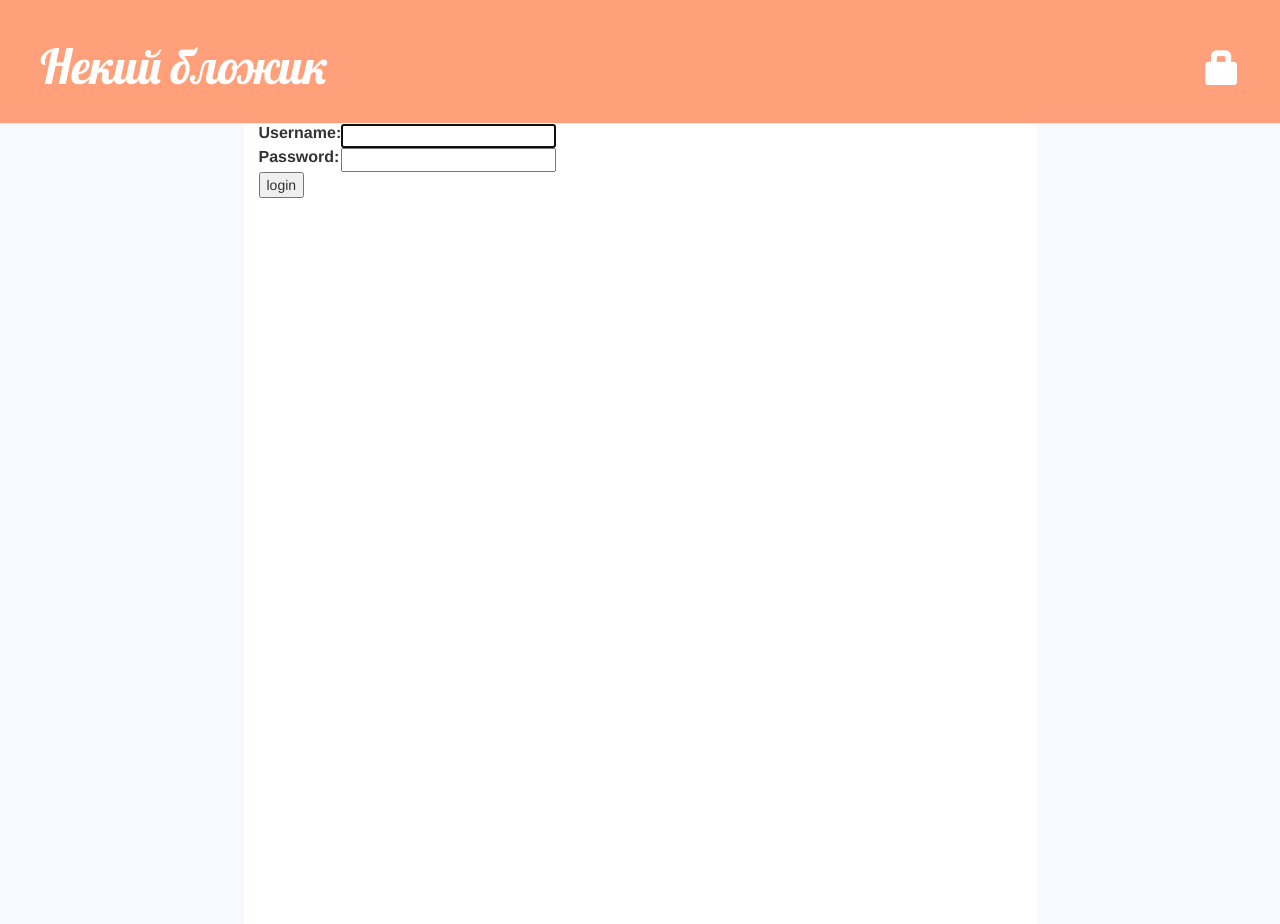
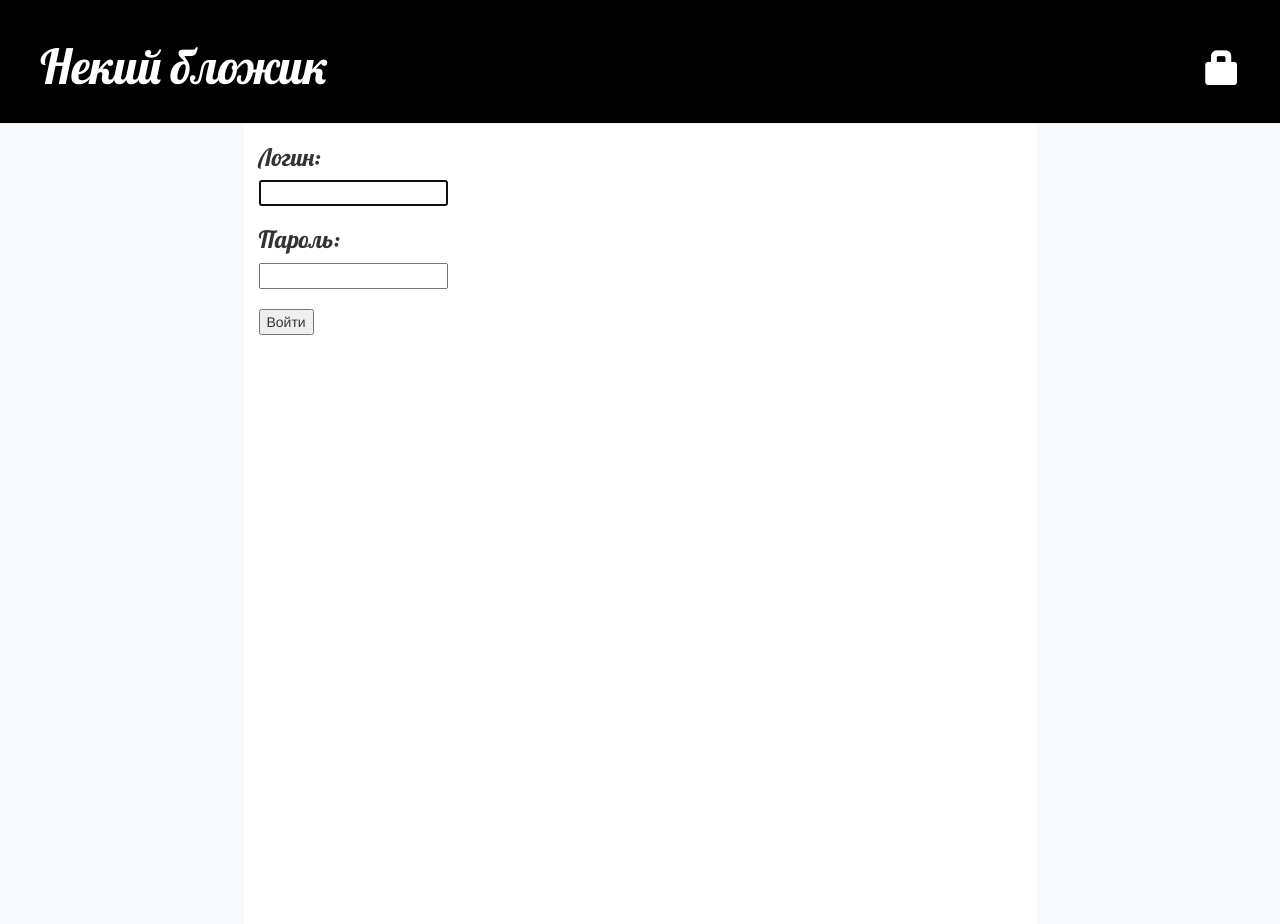
Before and after one commit to RavilMahmutov/my_first_blog, a Django app: page /accounts/login/?next=/post/1/comment/ in a window 1280 px wide. Run offline with Django 3.2, Linux system fonts and the light colour scheme; some libraries are stand-ins or nearby versions.

Commit message:
Added new desighn

```diff
--- a/blog/forms.py
+++ b/blog/forms.py
@@ -14,4 +14,4 @@ class CommentForm(forms.ModelForm):
 
 		class Meta:
 			model = Comment
-			fields = ('author', 'text',)
+			fields = ('text',)
--- a/blog/models.py
+++ b/blog/models.py
@@ -19,7 +19,7 @@ class Post(models.Model):
 
 class Comment(models.Model):
 	post = models.ForeignKey('blog.Post', related_name = 'comments')
-	author = models.CharField(max_length = 200)
+	author = models.ForeignKey('auth.User')
 	text = models.TextField()
 	created_date = models.DateTimeField(default = timezone.now)
 	approved_comment = models.BooleanField(default = False)
--- a/blog/static/css/blog.css
+++ b/blog/static/css/blog.css
@@ -5,7 +5,7 @@ html, body{
 }
 
 .page-header {
-        background-color: #ffa07a;
+        background-color: #000000;
         margin-top: 0;
         margin-bottom: 0;
         padding: 20px 20px 20px 40px;
@@ -75,6 +75,8 @@ h1, h2, h3, h4 {
 
 .comment {
     margin: 20px 0px 20px 20px;
+    border-bottom: 1px solid #808080;
+    width: 730px;
 }
 
 .comment-count {
@@ -84,3 +86,15 @@ h1, h2, h3, h4 {
 .comment-count a{
     color: #808080;
 }
+
+.post-button{
+        display: inline-block;
+        margin-left: 5px;
+        margin-top: 20px;
+        color: #808080;
+}
+
+
+.last-div-inlogin{
+    margin-bottom: 20px;
+}
--- a/blog/templates/registration/login.html
+++ b/blog/templates/registration/login.html
@@ -8,18 +8,11 @@
 
 <form method="post" action="{% url 'django.contrib.auth.views.login' %}">
 	{% csrf_token %}
-	<table>
-		<tr>
-			<td>{{ form.username.label_tag }}</td>
-			<td>{{ form.username }}</td>
-		</tr>
-		<tr>
-			<td>{{ form.password.label_tag }}</td>
-			<td>{{ form.password }}</td>
-		</tr>
-	</table>
-
-	<input type="submit" value="login" />
+			<div><h3>Логин:</h3></div>
+			<div>{{ form.username }}</div>
+			<div ><h3>Пароль:</h3></div>
+			<div class='last-div-inlogin'>{{ form.password }}</div>
+	<input type="submit" value="Войти" />
 	<input type="hidden" name="next" value="{{ next }}" />
 </form>
 
--- a/blog/views.py
+++ b/blog/views.py
@@ -66,8 +66,9 @@ def add_comment_to_post(request, pk):
 		if form.is_valid():
 			comment = form.save(commit=False)
 			comment.post = post
+			comment.author = request.user
 			comment.save()
 			return redirect('blog.views.post_detail', pk = post.pk)
 	else:
 		form = CommentForm()
-	return render(request, 'blog/add_comment_to_post.html', {'form': form})
+		return render(request, 'blog/add_comment_to_post.html', {'form': form})
```
Also changed, not shown: blog/templates/blog/post_detail.html (+6 -5 lines), blog/migrations/0003_auto_20160406_1113.py (added).
